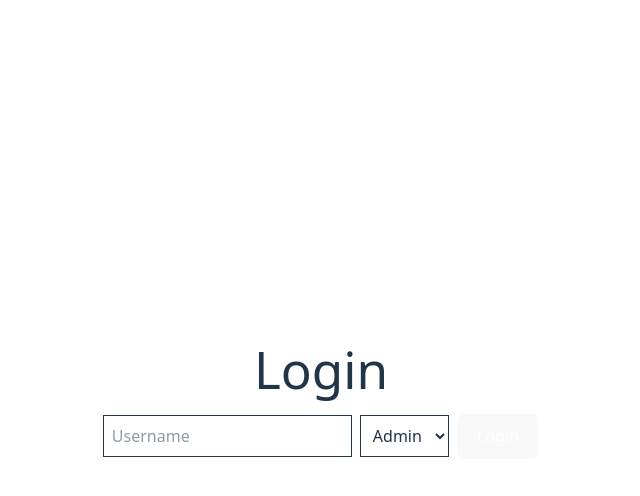
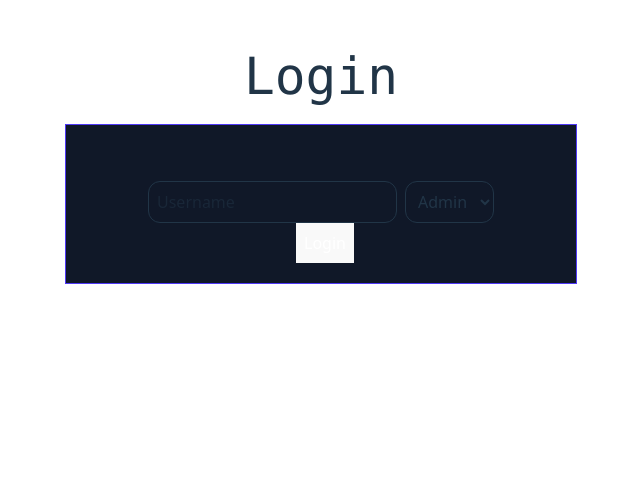
Before and after one commit to Ruthlesx/Learnable_Task12, a React (Vite) app: page / in a window 1280 px wide. Shown: the top 496 px of the page, without its empty margins (319-959 px from the left). Built offline with nearby package versions, Linux system fonts and the light colour scheme.

Commit message:
Fixed Login Page UI

```diff
--- /dev/null
+++ b/src/components/AdminCard.tsx
@@ -0,0 +1,36 @@
+import React from 'react'
+
+const AdminCard = () => {
+  return (
+    <div className='flex flex-row'>
+    <div className='w-md bg-white m-4 mt-9 border p-4'>
+      <div className='h-40 bg-black border p-4'>
+        <h2 className='flex flex-start font-bold '>User Management</h2>
+        <p className=' flex '>Manage user accounts and permissions</p>
+
+        <button className='w- flex flex-start mt-9 p-3 rounded-sm bg-teal-200 text-black' >Manage Users</button>
+      </div>
+    </div>
+
+    <div className='w-md bg-white m-4 mt-9 border p-4'>
+      <div className='h-40 bg-black border p-4'>
+        <h2 className='flex flex-start font-bold '>System Settings</h2>
+        <p className=' flex '> Configure System settings</p>
+
+        <button className='w- flex flex-start mt-9 p-3 rounded-sm bg-gray-700 text-black' >System Configuration</button>
+      </div>
+    </div>
+
+    <div className='w-md bg-white m-4 mt-9 border p-4'>
+      <div className='h-40 bg-black border p-4'>
+        <h2 className='flex flex-start font-bold '>Security</h2>
+        <p className=' flex '>Manage security settings and logs</p>
+
+        <button className='w- flex flex-start mt-9 p-3 rounded-sm bg-lime-200 text-black' >Security Center</button>
+      </div>
+    </div>
+    </div>
+  )
+}
+
+export default AdminCard
--- a/src/components/Navbar.tsx
+++ b/src/components/Navbar.tsx
@@ -17,7 +17,7 @@ const Navbar = () => {
     if (!user) return null;
 
   return (
-    <nav className="p-4 bg-gray-800 text-white justify-between">
+    <nav className="navbar p-4 w-screen bg-teal-200 text-white justify-between">
        <div>
           <Link to="/dashboard" className="mr-4">Dashboard</Link>
           <Link to="/profile" className="mr-4">Profile</Link>
@@ -25,8 +25,8 @@ const Navbar = () => {
        </div>
 
        <div>
-         <span className="mr-4">{user.username} ({user.role})</span>
-         <button onClick={handleLogout}>Logout</button>
+         <span className="mr-4 font-mono text-black">{user.username} ({user.role})</span>
+         <button className="font-mono bg-stone-400 p-1 w- text-black" onClick={handleLogout}>Logout</button>
         </div>
     </nav>
   )
--- a/src/index.css
+++ b/src/index.css
@@ -7,12 +7,10 @@
 
   color-scheme: light dark;
   color: rgba(255, 255, 255, 0.87);
-  background-color: #242424;
+  background-color: black;
 
-  font-synthesis: none;
-  text-rendering: optimizeLegibility;
-  -webkit-font-smoothing: antialiased;
-  -moz-osx-font-smoothing: grayscale;
+
+
 }
 
 a {
@@ -21,15 +19,14 @@ a {
   text-decoration: inherit;
 }
 a:hover {
-  color: #535bf2;
+  color: #afb3f7;
 }
 
 body {
   margin: 0;
   display: flex;
-  place-items: center;
-  min-width: 320px;
-  min-height: 100vh;
+
+
 }
 
 h1 {
@@ -37,24 +34,19 @@ h1 {
   line-height: 1.1;
 }
 
-button {
-  border-radius: 8px;
-  border: 1px solid transparent;
-  padding: 0.6em 1.2em;
-  font-size: 1em;
-  font-weight: 500;
-  font-family: inherit;
-  background-color: #1a1a1a;
-  cursor: pointer;
-  transition: border-color 0.25s;
+.navbar {
+  padding-left: 0px;
+  margin-left: -75px;
+  margin-top: -30px;
+  display: flex;
+  flex-direction: row;
+  padding: 10px;
 }
-button:hover {
-  border-color: #646cff;
+
+.out{
+  width: 100%;
 }
-button:focus,
-button:focus-visible {
-  outline: 4px auto -webkit-focus-ring-color;
-}
+
 
 @media (prefers-color-scheme: light) {
   :root {
--- a/src/pages/Dashboard.tsx
+++ b/src/pages/Dashboard.tsx
@@ -1,29 +1,36 @@
 import React from 'react'
 import { useAuth } from "../context/AuthContext"
+import AdminCard from '../components/AdminCard'
 
 const Dashboard = () => {
 
     const { user } = useAuth()
 
   return (
-    <>
-    <div className=' p-4 bg-black'>
-        <h1 className='text-2xl '>Dashboard</h1>
+    <div className="">
+    <div className=''>
+      <div className='dashboard-container'>
+        <h1 className=' flex dashboard-header flex-start text-1xl m-5 '>Dashboard</h1>
+        </div>
+
         {user?.role === "admin" && <>
-        <h2>Welcome! You are an Admin</h2>
-        <p>Admin Controls Here</p></>}
+        <h2 className='p-4'>Welcome! You are an Admin</h2>
+        <p>Admin Controls Here</p>
+
+        <AdminCard />
+        </>}
 
         {user?.role === "editor" && <>
-        <h2>Welcome! You are an Editor</h2>
+        <h2 className='p-4'>Welcome! You are an Editor</h2>
         <p>Control Editor Panel Here </p></>}
 
-        {user?.role === "viewer" && <p>Welcome! Viewer, Viewer Reports Here</p>}
+        {user?.role === "viewer" && <p className='p-4'>Welcome! Viewer, Viewer Reports Here</p>}
     </div>
 
 
 
 
-</>
+</div>
 
 
 
--- a/src/pages/Login.tsx
+++ b/src/pages/Login.tsx
@@ -21,15 +21,19 @@ const Login = () => {
     };
 
   return (
-    <div className='p-4'>
-        <h1 className='text-xl mb-4'>Login</h1>
-        <input placeholder='Username' value={username} onChange={ (e) => setUsername(e.target.value)} className='p-2 border mr-2' />
-        <select value={role} onChange={(e) => setRole(e.target.value as "admin"| "editor" | "viewer")} className='p-2 border' >
+    <div className='p-4 '>
+        <h1 className=' mb-5 font-mono'>Login</h1>
+        <div className='h-40 w-lg p-14 bg-gray-900 border border-indigo-600 bg-teal '>
+
+
+        <input placeholder='Username' value={username} onChange={ (e) => setUsername(e.target.value)} className='p-2 border rounded-xl mr-2' />
+        <select value={role} onChange={(e) => setRole(e.target.value as "admin"| "editor" | "viewer")} className='p-2 border rounded-xl' >
             <option className='text-black' value="admin">Admin</option>
             <option className='text-black' value="editor">Editor</option>
             <option className='text-black' value="viewer">Viewer</option>
         </select>
         <button onClick={handleLogin} className='p-2 bg-blue-500 text-white ml-2' disabled={!username.trim()}>Login</button>
+        </div>
     </div>
   );
 };
--- a/src/pages/Profile.tsx
+++ b/src/pages/Profile.tsx
@@ -3,10 +3,12 @@ import React from 'react';
 
 const Profile = () => {
   return (
-    <div className='p-4'>
-        <h1 className='text-2xl'>Profile Page</h1>
+    <div className='bg-white p-4 m-4' >
+        <div className="w-1xl h-96  p-4 bg-black">
+        <h1 className=' p-4 text-xl'>Profile Page</h1>
         <p>View your profile details here.</p>
 
+    </div>
     </div>
   )
 }
--- a/src/pages/Settings.tsx
+++ b/src/pages/Settings.tsx
@@ -2,9 +2,13 @@ import React from 'react'
 
 const Settings = () => {
   return (
-    <div className='p-4'>
-        <h1 className='text-2xl'>Settings Page (For Admin Only) </h1>
+    <div className='bg-white m-4 p-4'>
+
+
+    <div className='w-1xl h-96  p-4 bg-black'>
+        <h1 className=''>Settings Page <br/>( Admins Only) </h1>
         <p>Manage application settings. </p>
+    </div>
     </div>
   )
 }
```
